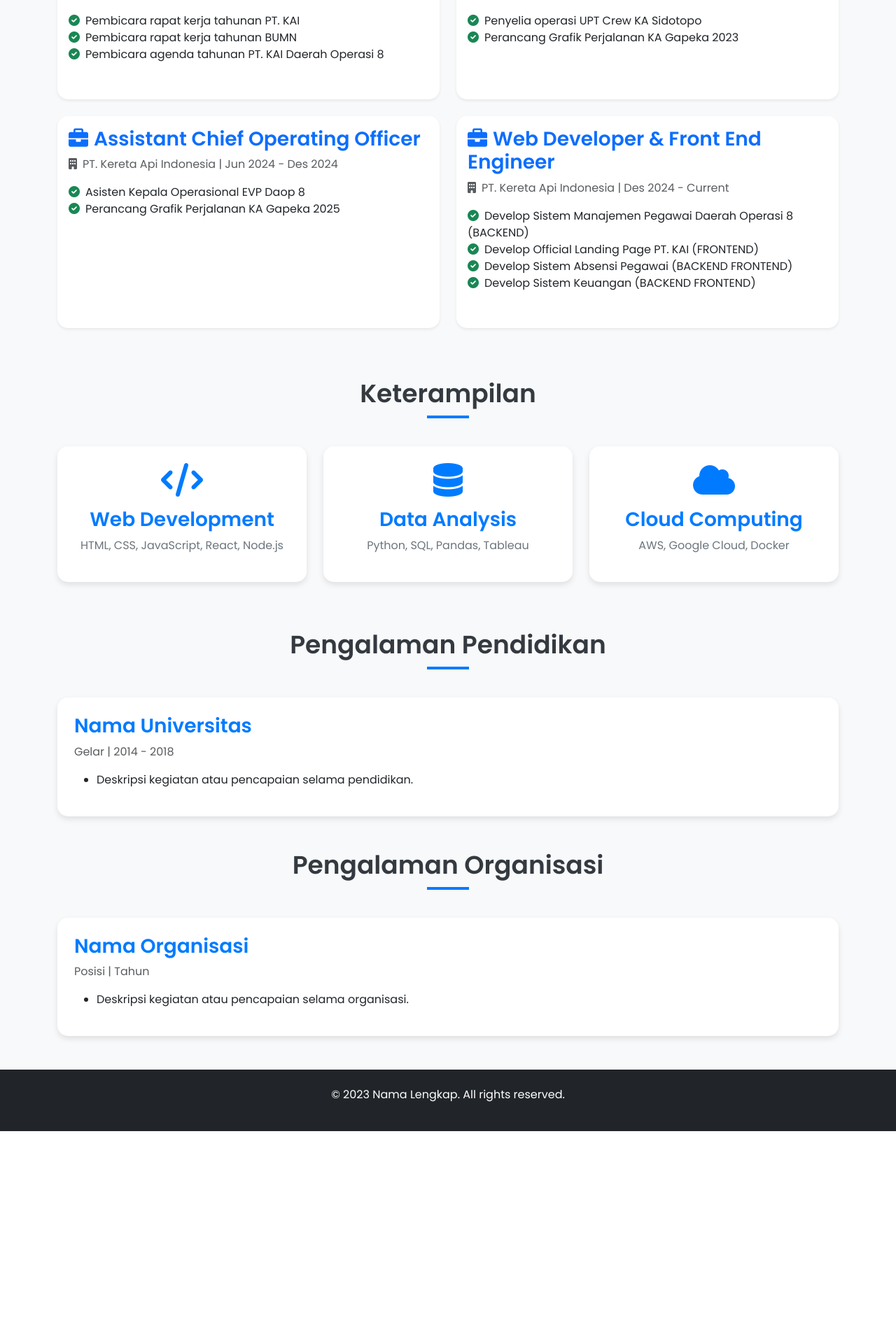
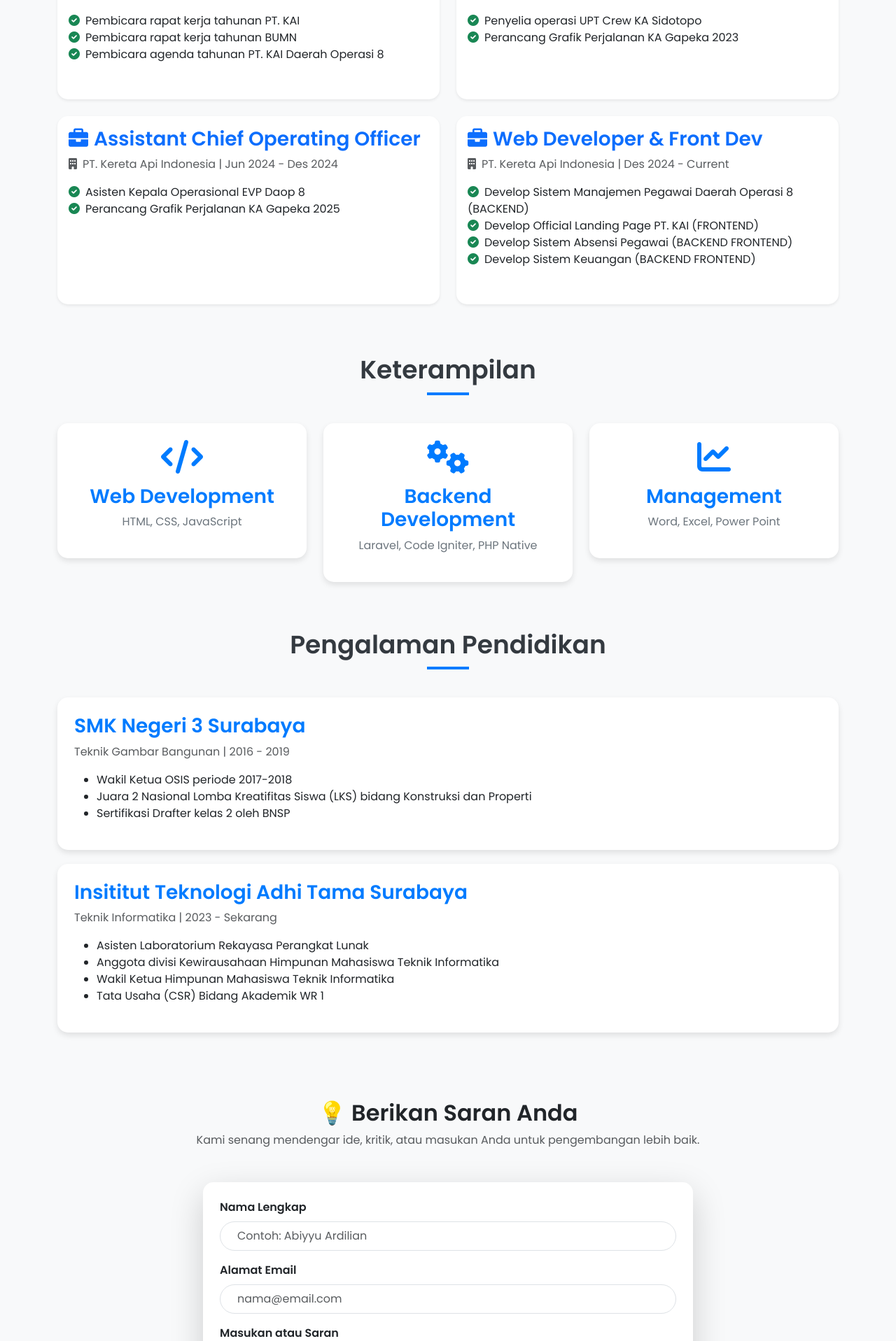
Before and after one commit to Abiyyuardi213/portofolio-abiyyu, a PHP site: page / in a window 1280 px wide. Shown: the part 1779-3696 px from the top of the page at 70% size. Before the commit the page ends 3396 px from the top, so only its background shows below. Run offline with PHP 8.4, Linux system fonts and the light colour scheme.

Commit message:
simpan perubahan lama sebelum re write ke portofolio baru

```diff
--- a/resources/views/frontPage.php
+++ b/resources/views/frontPage.php
@@ -57,7 +57,10 @@
             transition: background-color 0.3s ease;
         }
         .cta-button:hover {
-            background-color: #0056b3;
+            background-color: #28a745; /* Warna hijau */
+            color: white;
+            border-color: #28a745;
+            box-shadow: 0 4px 8px rgba(40, 167, 69, 0.3);
         }
         .card {
             margin-bottom: 20px;
@@ -129,17 +132,16 @@
 <body>
     <nav class="navbar navbar-expand-lg navbar-dark bg-dark fixed-top">
         <div class="container">
-            <a class="navbar-brand fw-bold" href="#">MyPortofolio</a>
+            <a class="navbar-brand fw-bold" href="#">Abiyyu Ardilian Portofolio</a>
             <button class="navbar-toggler" type="button" data-bs-toggle="collapse" data-bs-target="#navbarNav">
                 <span class="navbar-toggler-icon"></span>
             </button>
             <div class="collapse navbar-collapse" id="navbarNav">
                 <ul class="navbar-nav ms-auto">
                     <li class="nav-item"><a class="nav-link" href="#about">Tentang</a></li>
+                    <li class="nav-item"><a class="nav-link" href="#experience">Pengalaman</a></li>
                     <li class="nav-item"><a class="nav-link" href="#skills">Keterampilan</a></li>
-                    <li class="nav-item"><a class="nav-link" href="#experience">Pengalaman</a></li>
                     <li class="nav-item"><a class="nav-link" href="#education">Pendidikan</a></li>
-                    <li class="nav-item"><a class="nav-link" href="#organization">Organisasi</a></li>
                 </ul>
             </div>
         </div>
@@ -155,13 +157,13 @@
 
                 <!-- Tambahkan ikon GitHub, LinkedIn, dan Instagram -->
                 <div class="social-icons mt-4">
-                    <a href="https://github.com/username" target="_blank" class="text-white me-3">
+                    <a href="https://github.com/Abiyyuardi213" target="_blank" class="text-white me-3">
                         <i class="fab fa-github fa-2x"></i> <!-- Ikon GitHub -->
                     </a>
-                    <a href="https://linkedin.com/in/username" target="_blank" class="text-white me-3">
+                    <a href="https://www.linkedin.com/in/abiyyu-ardilian-b87b42190/" target="_blank" class="text-white me-3">
                         <i class="fab fa-linkedin fa-2x"></i> <!-- Ikon LinkedIn -->
                     </a>
-                    <a href="https://instagram.com/username" target="_blank" class="text-white">
+                    <a href="https://www.instagram.com/rdnabiyyu/" target="_blank" class="text-white">
                         <i class="fab fa-instagram fa-2x"></i> <!-- Ikon Instagram -->
                     </a>
                 </div>
@@ -215,7 +217,7 @@
                             Saya adalah mahasiswa Teknik Informatika dari Institut Teknologi Adhi Tama Surabaya atau lebih dikenal
                             sebagai ITATS. Saat ini saya sedang menempuh perkuliahan di semester 4. Saya memiliki berbagai pengalaman
                             kerja, namun saya masih mendalami dan memperbanyak pengalaman dibidang IT. Fokus karir saya saat ini adalah
-                            sebagai Web Developer Code Igniter & PHP Native, saya juga aktif sebagai Asisten Laboratorium di Kampus ITATS,
+                            sebagai Web Developer Code Igniter, PHP Native dan juga Laravel, saya juga aktif sebagai Asisten Laboratorium di Kampus ITATS,
                             serta aktif dalam kegiatan organisasi mahasiswa didalam lingkungan kampus ITATS. Untuk saat ini saya juga
                             terlibat dalam proyek perusahaan tempat dimana saya bekerja, menjadikan saya agar terus berusaha mengembangkan
                             diri dan memberikan kontribusi yang terbaik.
@@ -301,7 +303,7 @@
             <div class="col-md-6 mb-4">
                 <div class="card h-100 shadow-sm">
                     <div class="card-body">
-                        <h3 class="card-title text-primary"><i class="fas fa-briefcase me-2"></i>Web Developer & Front End Engineer</h3>
+                        <h3 class="card-title text-primary"><i class="fas fa-briefcase me-2"></i>Web Developer & Front Dev</h3>
                         <p class="text-muted"><i class="fas fa-building me-2"></i>PT. Kereta Api Indonesia | Des 2024 - Current</p>
                         <ul class="list-unstyled">
                             <li><i class="fas fa-check-circle me-2 text-success"></i>Develop Sistem Manajemen Pegawai Daerah Operasi 8 (BACKEND)</li>
@@ -322,21 +324,21 @@
                 <div class="card p-4 text-center">
                     <i class="fas fa-code fa-3x mb-3" style="color: #007bff;"></i>
                     <h3>Web Development</h3>
-                    <p>HTML, CSS, JavaScript, React, Node.js</p>
+                    <p>HTML, CSS, JavaScript</p>
                 </div>
             </div>
             <div class="col-md-4">
                 <div class="card p-4 text-center">
-                    <i class="fas fa-database fa-3x mb-3" style="color: #007bff;"></i>
-                    <h3>Data Analysis</h3>
-                    <p>Python, SQL, Pandas, Tableau</p>
+                    <i class="fas fa-cogs fa-3x mb-3" style="color: #007bff;"></i>
+                    <h3>Backend Development</h3>
+                    <p>Laravel, Code Igniter, PHP Native</p>
                 </div>
             </div>
             <div class="col-md-4">
                 <div class="card p-4 text-center">
-                    <i class="fas fa-cloud fa-3x mb-3" style="color: #007bff;"></i>
-                    <h3>Cloud Computing</h3>
-                    <p>AWS, Google Cloud, Docker</p>
+                    <i class="fas fa-chart-line fa-3x mb-3" style="color: #007bff;"></i>
+                    <h3>Management</h3>
+                    <p>Word, Excel, Power Point</p>
                 </div>
             </div>
         </div>
@@ -345,28 +347,65 @@
     <section id="education" class="container my-5 fade-in">
         <h2 class="section-title">Pengalaman Pendidikan</h2>
         <div class="card p-4">
-            <h3>Nama Universitas</h3>
-            <p class="text-muted">Gelar | 2014 - 2018</p>
+            <h3>SMK Negeri 3 Surabaya</h3>
+            <p class="text-muted">Teknik Gambar Bangunan | 2016 - 2019</p>
             <ul>
-                <li>Deskripsi kegiatan atau pencapaian selama pendidikan.</li>
+                <li>Wakil Ketua OSIS periode 2017-2018</li>
+                <li>Juara 2 Nasional Lomba Kreatifitas Siswa (LKS) bidang Konstruksi dan Properti</li>
+                <li>Sertifikasi Drafter kelas 2 oleh BNSP</li>
+            </ul>
+        </div>
+
+        <div class="card p-4">
+            <h3>Insititut Teknologi Adhi Tama Surabaya</h3>
+            <p class="text-muted">Teknik Informatika | 2023 - Sekarang</p>
+            <ul>
+                <li>Asisten Laboratorium Rekayasa Perangkat Lunak</li>
+                <li>Anggota divisi Kewirausahaan Himpunan Mahasiswa Teknik Informatika</li>
+                <li>Wakil Ketua Himpunan Mahasiswa Teknik Informatika</li>
+                <li>Tata Usaha (CSR) Bidang Akademik WR 1</li>
             </ul>
         </div>
     </section>
 
-    <section id="organization" class="container my-5 fade-in">
-        <h2 class="section-title">Pengalaman Organisasi</h2>
-        <div class="card p-4">
-            <h3>Nama Organisasi</h3>
-            <p class="text-muted">Posisi | Tahun</p>
-            <ul>
-                <li>Deskripsi kegiatan atau pencapaian selama organisasi.</li>
-            </ul>
+    <section class="bg-light py-5">
+        <div class="container">
+            <div class="text-center mb-5">
+                <h2 class="fw-bold">💡 Berikan Saran Anda</h2>
+                <p class="text-muted">Kami senang mendengar ide, kritik, atau masukan Anda untuk pengembangan lebih baik.</p>
+            </div>
+
+            <div class="card shadow-lg mx-auto" style="max-width: 700px;">
+                <div class="card-body p-4">
+                    <form action="/kirim-saran" method="POST">
+                        <!-- Tambahkan @csrf jika di Laravel -->
+                        <div class="mb-3">
+                            <label for="nama" class="form-label fw-semibold">Nama Lengkap</label>
+                            <input type="text" class="form-control rounded-pill px-4 py-2" id="nama" name="nama" placeholder="Contoh: Abiyyu Ardilian" required>
+                        </div>
+                        <div class="mb-3">
+                            <label for="email" class="form-label fw-semibold">Alamat Email</label>
+                            <input type="email" class="form-control rounded-pill px-4 py-2" id="email" name="email" placeholder="nama@email.com" required>
+                        </div>
+                        <div class="mb-3">
+                            <label for="pesan" class="form-label fw-semibold">Masukan atau Saran</label>
+                            <textarea class="form-control rounded-4 px-4 py-3" id="pesan" name="pesan" rows="5" placeholder="Tulis masukan Anda di sini..." required></textarea>
+                        </div>
+                        <div class="text-center mt-4">
+                            <button type="submit" class="btn btn-primary px-5 py-2 rounded-pill shadow-sm">Kirim</button>
+                        </div>
+                    </form>
+                </div>
+            </div>
         </div>
     </section>
 
     <footer class="text-center py-4 bg-dark text-white">
-        <p>&copy; 2023 Nama Lengkap. All rights reserved.</p>
+        <p>&copy; 2023 Abiyyu Ardilian. All rights reserved.</p>
     </footer>
+    <!-- Bootstrap JS and dependencies -->
+    <script src="https://cdn.jsdelivr.net/npm/@popperjs/core@2.11.6/dist/umd/popper.min.js"></script>
+    <script src="https://cdn.jsdelivr.net/npm/bootstrap@5.3.0/dist/js/bootstrap.min.js"></script>
 
     <script>
         const fadeIns = document.querySelectorAll('.fade-in');
```
